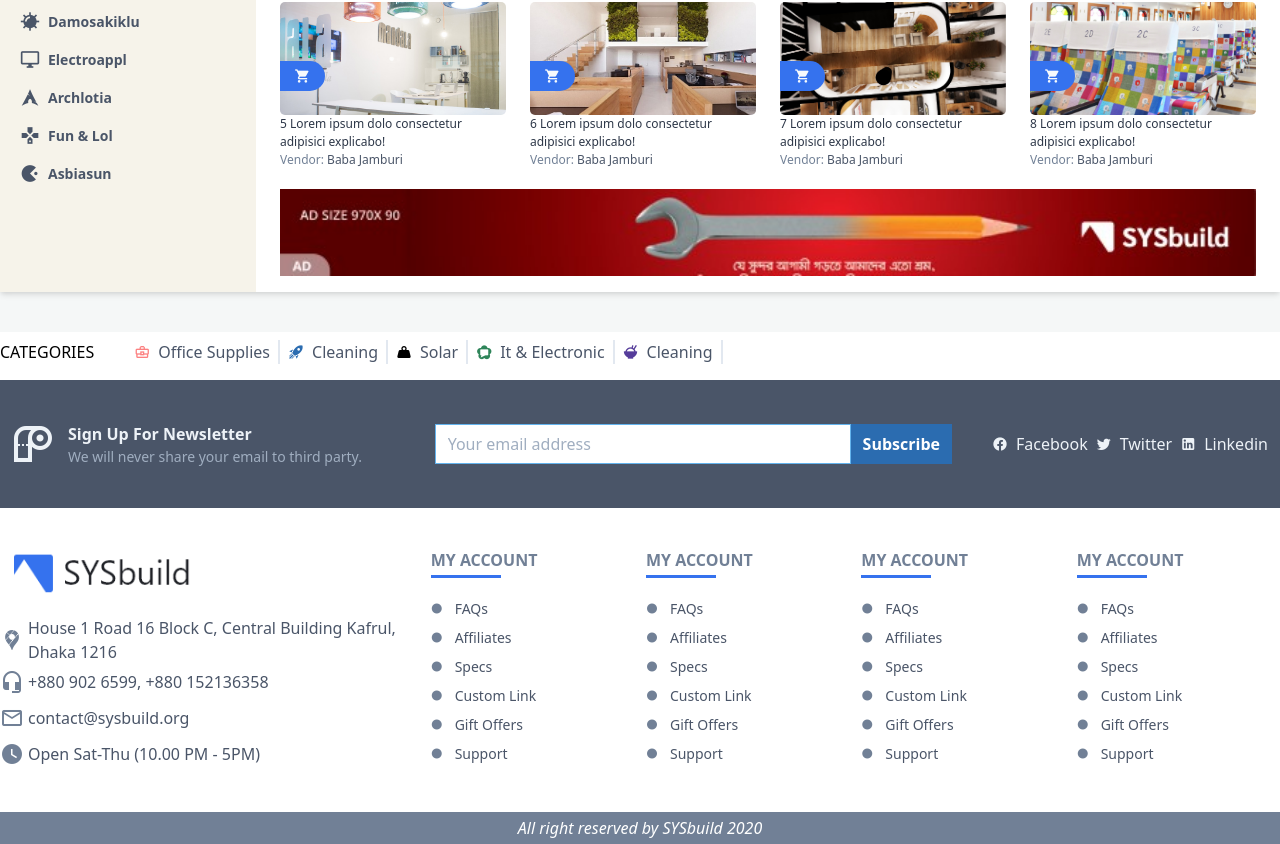
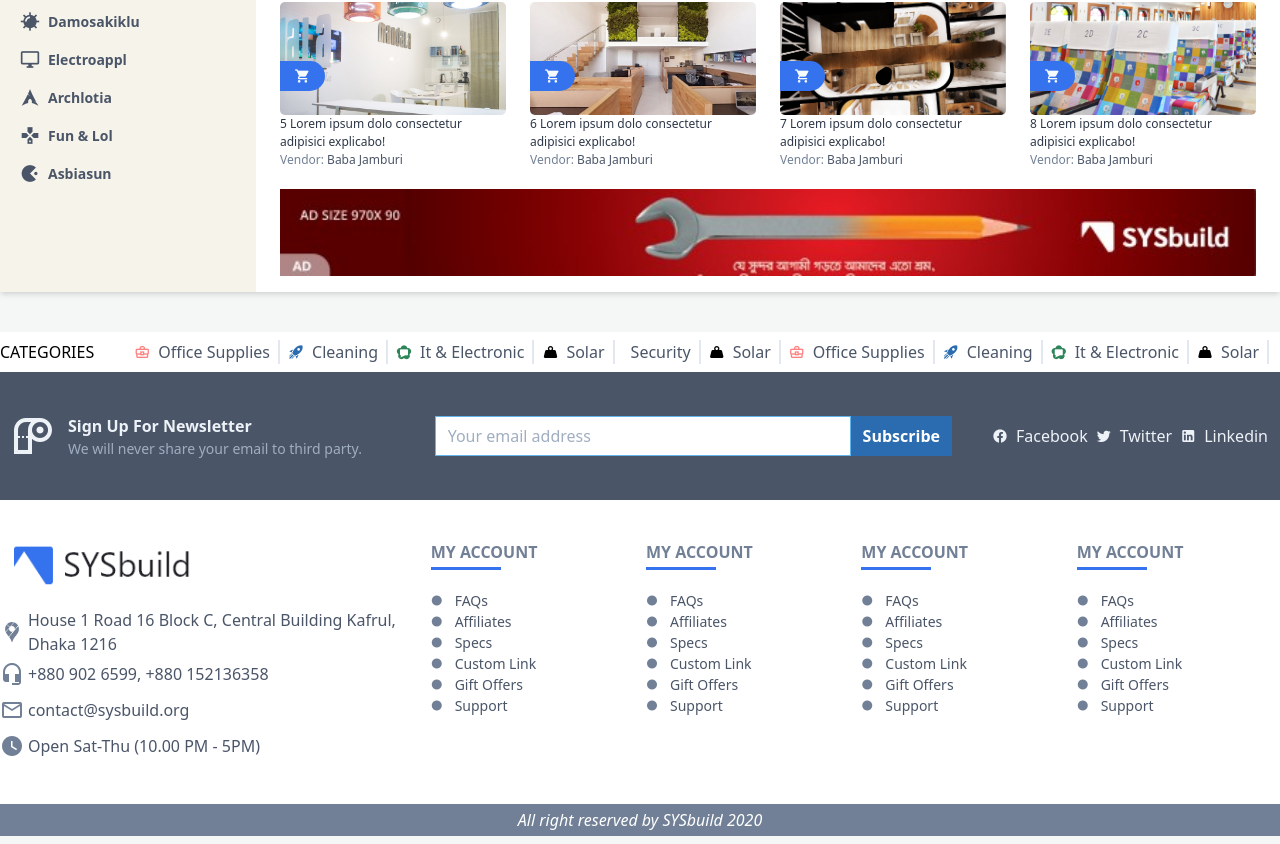
Before and after one commit to allImran/vue-tail-shop, a Vue app: page / in a window 1280 px wide. Shown: the part 2558-3402 px from the top of the page. Built offline with nearby package versions, Linux system fonts and the light colour scheme.

Commit message:
footer top data show and headerbottom data modified

```diff
--- a/src/components/atom/ClickbleItem.vue
+++ b/src/components/atom/ClickbleItem.vue
@@ -1,6 +1,6 @@
 <template>
 	<router-link :to="link">
-		<div class="flex flex-row items-center pb-2">
+		<div class="flex flex-row items-center">
 			<span :class="`${icon} ${iconStyle}`"></span>
 			<p :class="`px-1 ${textStyle}`">
 				{{ text }}
--- a/src/components/molecule/footer/FooterTop.vue
+++ b/src/components/molecule/footer/FooterTop.vue
@@ -1,12 +1,12 @@
 <template>
 
   <div class=" bg-white py-2">
-    <div class="container mx-auto flex">
+    <div class="container mx-auto flex items-center">
       <h4 class="uppercase pr-8">categories</h4>
       <ClickbleItem
-        v-for="(item, index) in menus"
+        v-for="(item, index) in headerBottom"
         :key="index"
-        :text="item.name"
+        :text="item.title"
         textStyle="text-gray-700 text-md hover:text-blue-400 border-r-2 px-2"
         :icon="`mdi ${item.icon}`"
         :iconStyle="`${item.color} pl-2`"
@@ -15,7 +15,8 @@
   </div>
 </template>
 <script>
-import ClickbleItem from "@/components/atom/ClickbleItem";
+import ClickbleItem from "@/components/atom/ClickbleItem"
+import {headerBottom} from "@/data/headerBottom";
 export default {
   name: "FooterTop",
   components: {
@@ -23,34 +24,13 @@ export default {
   },
   data() {
     return {
-      menus: [
-        {
-          name: "Office Supplies",
-          icon: "mdi-briefcase-variant-outline",
-          color: "text-red-400",
-        },
-        {
-          name: "Cleaning",
-          icon: "mdi-rocket-launch",
-          color: "text-blue-700",
-        },
-        {
-          name: "Solar",
-          icon: "mdi-weight",
-          color: "text-black-500",
-        },
-        {
-          name: "It & Electronic",
-          icon: "mdi-webrtc",
-          color: "text-green-700",
-        },
-        {
-          name: "Cleaning",
-          icon: "mdi-rice",
-          color: "text-purple-800",
-        },
-      ],
+
     };
+  },
+  computed: {
+    headerBottom() {
+      return headerBottom.slice(0,10);
+    }
   },
 };
 </script>
--- a/src/data/headerBottom.js
+++ b/src/data/headerBottom.js
@@ -3,6 +3,8 @@ export const headerBottom = [
         id: 1,
         title: 'Office Supplies',
         slug:'office-supplier',
+        icon: "mdi-briefcase-variant-outline",
+        color: "text-red-400",
         items: [
             {
                 id: 1,
@@ -20,6 +22,8 @@ export const headerBottom = [
         id: 2,
         title: 'Cleaning',
         slug:'cleaning',
+        icon: "mdi-rocket-launch",
+        color: "text-blue-700",
         items: [
             {
                 id: 1,
@@ -41,6 +45,8 @@ export const headerBottom = [
         id: 3,
         title: 'It & Electronic',
         slug:'it-electronic',
+        icon: "mdi-webrtc",
+        color: "text-green-700",
         items: [
             {
                 id: 1,
@@ -65,7 +71,9 @@ export const headerBottom = [
     {
         id: 4,
         title: 'Solar',
-        slug:'solar',
+        slug:'solar-4',
+        icon: "mdi-weight",
+        color: "text-black-500",
         items: [
             {
                 id: 1,
@@ -100,6 +108,8 @@ export const headerBottom = [
         id: 6,
         title: 'Solar',
         slug:'solar-6',
+        icon: "mdi-weight",
+        color: "text-black-500",
         items: [
             {
                 id: 1,
@@ -113,6 +123,8 @@ export const headerBottom = [
         id: 7,
         title: 'Office Supplies',
         slug:'office-supplies-7',
+        icon: "mdi-briefcase-variant-outline",
+        color: "text-red-400",
         items: [
             {
                 id: 1,
@@ -130,6 +142,8 @@ export const headerBottom = [
         id: 8,
         title: 'Cleaning',
         slug:'cleaning-8',
+        icon: "mdi-rocket-launch",
+        color: "text-blue-700",
         items: [
             {
                 id: 1,
@@ -151,6 +165,8 @@ export const headerBottom = [
         id: 9,
         title: 'It & Electronic',
         slug:'it-electronic-9',
+        icon: "mdi-webrtc",
+        color: "text-green-700",
         items: [
             {
                 id: 1,
@@ -176,6 +192,8 @@ export const headerBottom = [
         id: 10,
         title: 'Solar',
         slug: 'solar-10',
+        icon: "mdi-weight",
+        color: "text-black-500",
         items: [
             {
                 id: 1,
@@ -210,6 +228,8 @@ export const headerBottom = [
         id: 12,
         title: 'Solar',
         slug:'solar-12',
+        icon: "mdi-weight",
+        color: "text-black-500",
         items: [
             {
                 id: 1,
```
